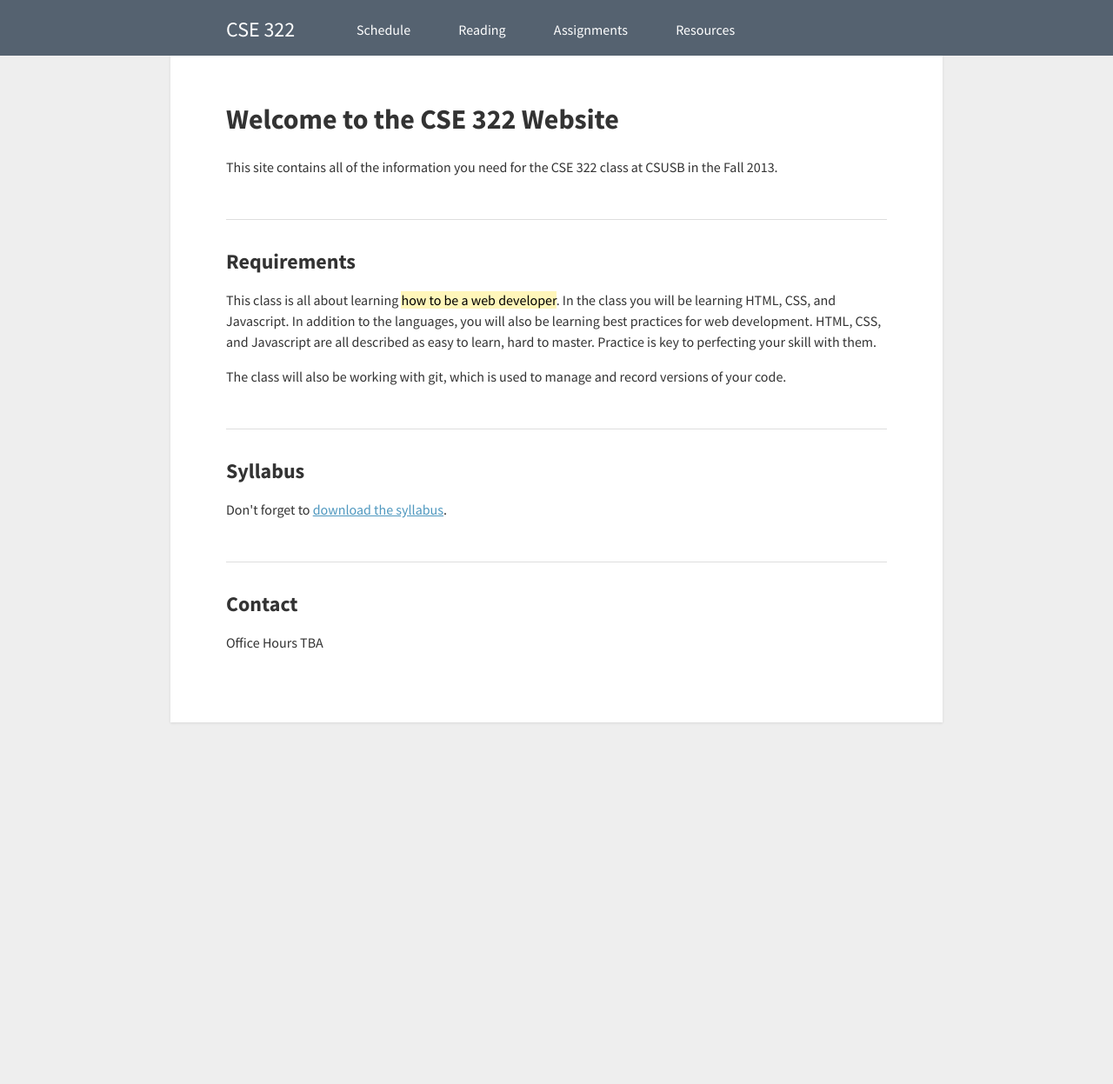
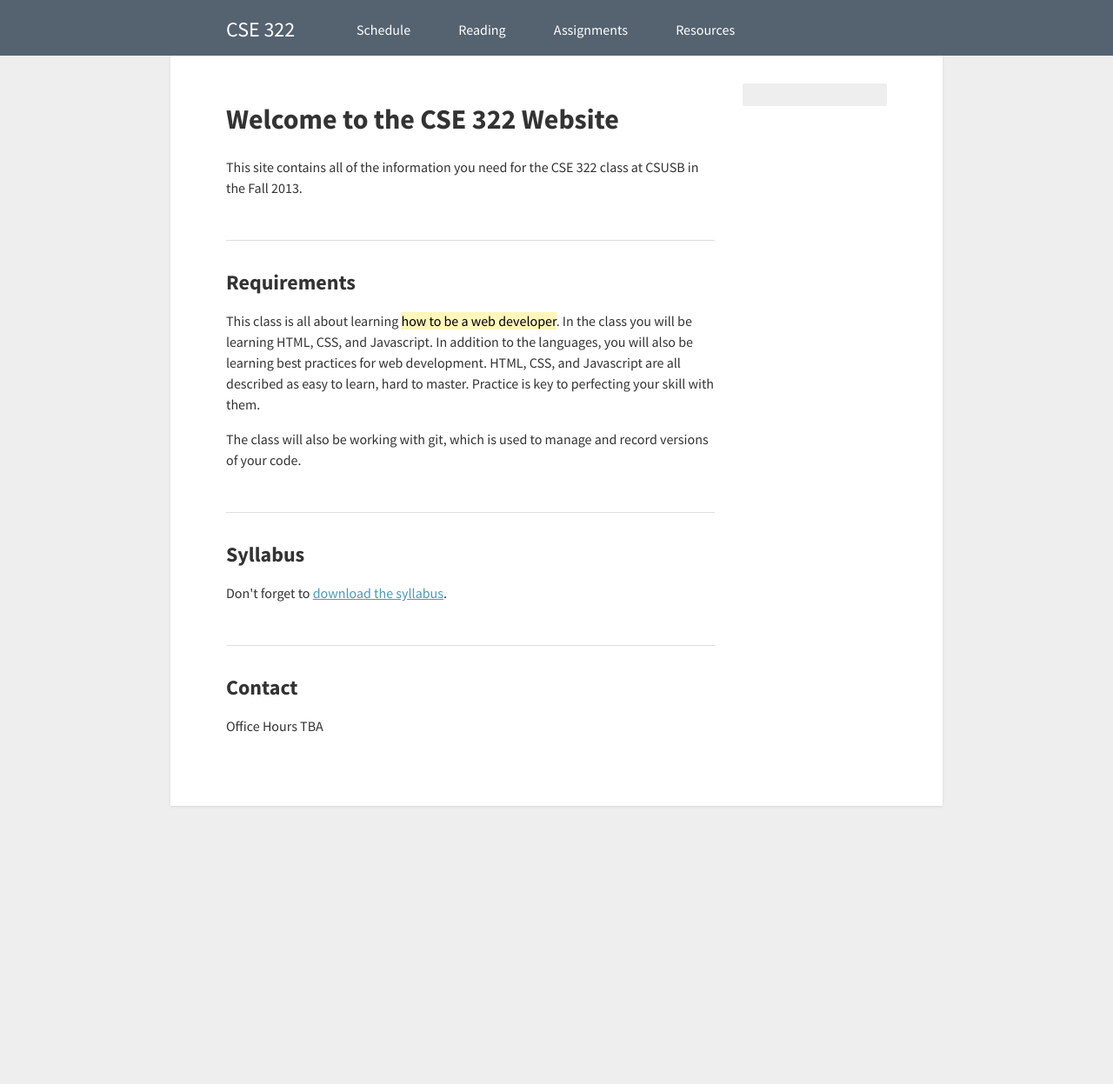
Before and after one commit to csusbdt/322-2013, a Jekyll site: the page built from index.html, in a window 1280 px wide. Shown: the whole page at 87% size. Built offline with Jekyll 4.4.1, drawn with Linux system fonts in a browser that asks for light colours; nearby versions of some CDN libraries; before the commit the page ends 1151 px from its top, so only the background shows below that.

Commit message:
Adding a sidebar

```diff
--- a/_includes/sidebar.html
+++ b/_includes/sidebar.html
@@ -0,0 +1,3 @@
+<sidebar class='page-sidebar'>
+
+</sidebar>
--- a/_layouts/default.html
+++ b/_layouts/default.html
@@ -18,13 +18,17 @@
 
         {% include header.html %}
 
-        <main class='container'>
+        <div class='container'>
 
-            {{content}}
+            <main class='container-content'>
+                {{content}}
+            </main> <!-- End .container-content -->
 
             {% include sidebar.html %}
 
-        </main> <!-- End .container -->
+            <div class='clearfix'></div>
+
+        </div> <!-- End .container -->
 
         {% include footer.html %}
 
--- a/styles/main.css
+++ b/styles/main.css
@@ -244,6 +244,16 @@ mark {
 	        font-weight: 500;
 	    }
 
+	.page-sidebar {
+	    background-color: #eee;
+	    border-radius: .15em;
+	    padding: 1em;
+	    font-size: .8em;
+	    line-height: 1.3em;
+	    color: #777;
+	    display: block;
+	}
+
 .button {
     padding: .15em .75em;
     border-radius: 3px;
@@ -286,7 +296,7 @@ mark {
 
     .container {
         margin: 0 auto 20em auto;
-        width: 888px;
+        width: 888px; /* 760px */
         background: #fff;
         padding: 2em 4em 4em 4em;
         box-shadow: 0 1px 3px rgba(0,0,0,.1);
@@ -333,6 +343,18 @@ mark {
             content: "\230A";
             top: 4px;
             left: -1.5em;
+        }
+
+        .container-content {
+            width: 562px;
+            float: left;
+            display: inline;
+        }
+
+        .page-sidebar {
+            width: 166px;
+            float: right;
+            display: inline;
         }
 }
 
```
